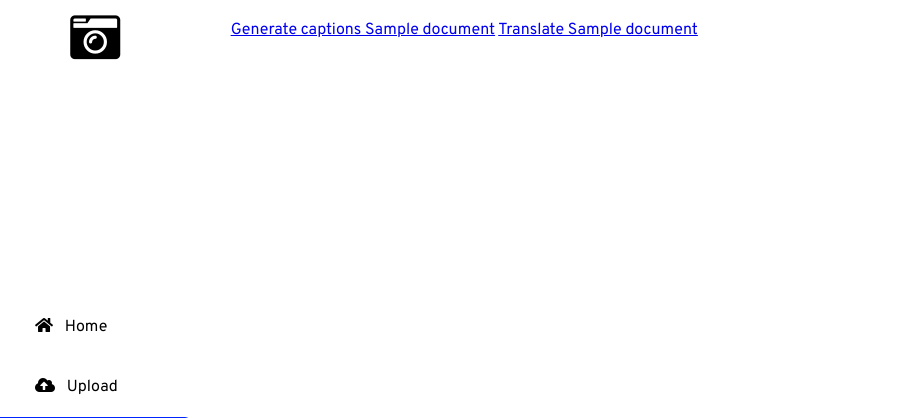
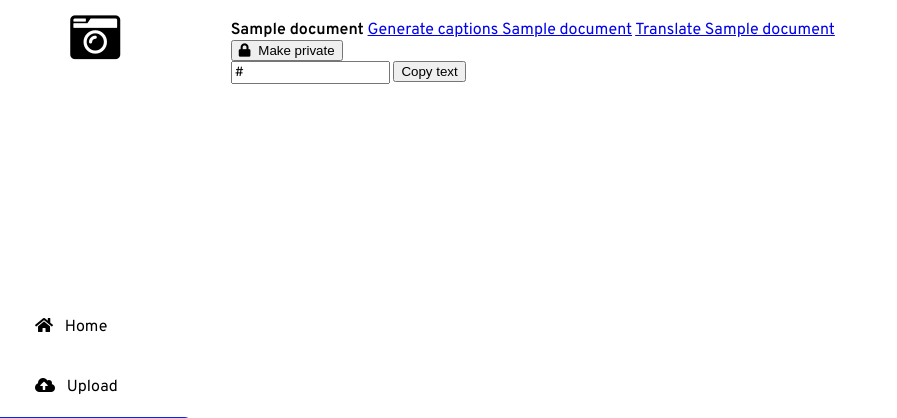
Before and after one commit to FuckBrains/vidsmaker, a Django app: page /videos/ in a window 1280 px wide. Shown: the top 418 px of the page, without its empty margins (0-897 px from the left). Run offline with Django 3.2, Linux system fonts and the light colour scheme; a user stored in the database is signed in; tables that the repository leaves empty hold one stand-in row (values such as "Sample post"); some libraries are stand-ins or nearby versions.

Commit message:
can change accessibility of videos

```diff
--- a/vidsmaker/auto_subtitles/models.py
+++ b/vidsmaker/auto_subtitles/models.py
@@ -78,6 +78,8 @@ class Document(models.Model):
     language = models.TextField(default="en-US", choices=langs)
     user = models.ForeignKey(User, on_delete=models.CASCADE)
     transcript = models.ForeignKey(Transcript, on_delete=models.CASCADE, blank=True, null=True)
+    accessibility = models.CharField(choices=[('private', 'Private'), ('public', 'Public')], default="private", max_length=255)
+    public_link = models.TextField(blank=True, null=True)
 
     def __str__(self):
         return self.document.path
--- a/vidsmaker/auto_subtitles/templates/auto_subtitles/videos.html
+++ b/vidsmaker/auto_subtitles/templates/auto_subtitles/videos.html
@@ -2,7 +2,44 @@
 
 {% block content %}
   {% for doc in documents %}
-    <a href="/generate/{{ doc.pk }}">Generate captions {{ doc.name }}</a>
-    <a href="/translate/{{ doc.pk }}">Translate {{ doc.name }}</a>
+    <div class="video">
+      <strong>{{ doc.name }}</strong>
+      <a href="/generate/{{ doc.pk }}">Generate captions {{ doc.name }}</a>
+      <a href="/translate/{{ doc.pk }}">Translate {{ doc.name }}</a>
+      {% if doc.accessibility == 'public' %}
+        <form method="post">
+          {% csrf_token %}
+          <input type="hidden" name="document_id" value="{{ doc.pk }}" />
+          <button type="submit"><i class="fas fa-lock"></i>Make private</button>
+        </form>
+        <div class="copy-link">
+          <input type="text" value="{{ doc.public_link }}" id="public_link-{{ doc.pk }}">
+          <button onclick="copyText(this, '{{ doc.pk }}')">Copy text</button>
+        </div>
+      {% else %}
+        <form method="post">
+          {% csrf_token %}
+          <input type="hidden" name="document_id" value="{{ doc.pk }}" />
+          <button type="submit"><i class="fas fa-lock-open"></i>Make public</button>
+        </form>
+      {% endif %}
+    </div>
   {% endfor %}
+  <script>
+    function copyText(element, docId) {
+      const inputLink = document.querySelector(`#public_link-${docId}`)
+      inputLink.select();
+      inputLink.setSelectionRange(0, 99999); /* For mobile devices */
+      /* Copy the text inside the text field */
+      document.execCommand("copy");
+
+      element.style.backgroundColor = "green"
+      element.innerText = "Copied!"
+
+      setTimeout(() => {
+        element.style.backgroundColor = "unset"
+        element.innerText = "Copy text"
+      }, 2000)
+    }
+  </script>
 {% endblock %}
--- a/vidsmaker/auto_subtitles/views.py
+++ b/vidsmaker/auto_subtitles/views.py
@@ -227,6 +227,22 @@ def translate_video(request, document_id):
 
 @login_required
 def videos(request):
+    if request.method == 'POST':
+        if 'document_id' in request.POST and re.match(r"^([0-9\.]+)$", request.POST['document_id']):
+            document = Document.objects.get(pk=request.POST['document_id'])
+            if document:
+                cs = CloudStorage()
+                blob_name = '{}/{}'.format(document.user.pk, document.name)
+                if document.accessibility == 'public':
+                    cs.make_blob_private(blob_name)
+                    document.accessibility = 'private'
+                    document.public_link = None
+                    document.save()
+                elif document.accessibility == 'private':
+                    public_link = cs.make_blob_public(blob_name)
+                    document.accessibility = 'public'
+                    document.public_link = public_link
+                document.save()
     documents = Document.objects.filter(user=request.user.pk)
     return render(request, 'auto_subtitles/videos.html', { 'documents': documents })
 
```
Also changed, not shown: vidsmaker/auto_subtitles/helpers/gcp.py (+12 -1 lines), vidsmaker/auto_subtitles/migrations/0013_auto_20210623_1638.py (added).
